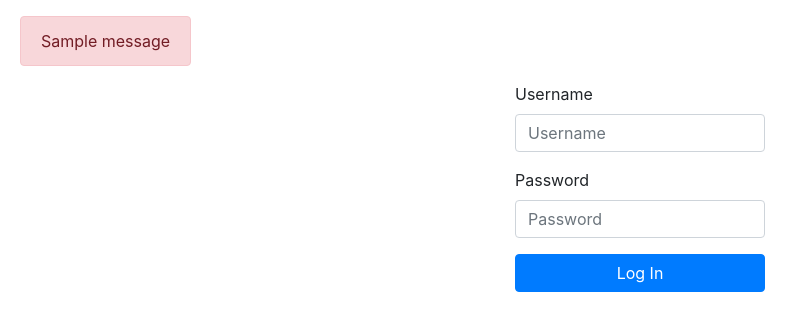
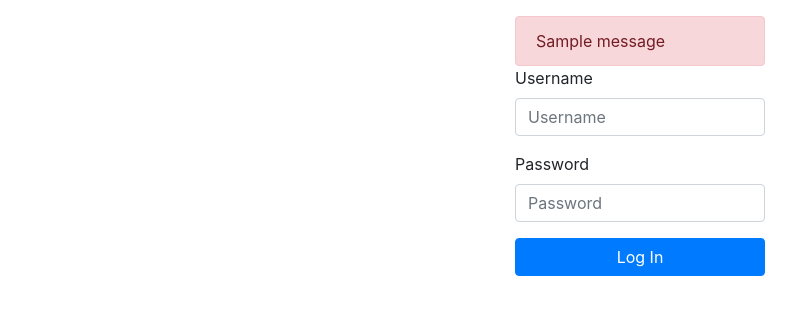
Before and after one commit to sunshineplan/OLMS-old, a Flask app: page /auth/login in a window 1280 px wide. Shown: the part 124-455 px from the top of the page, without its empty margins (0-808 px from the left). Run offline with Flask 2, Linux system fonts and the light colour scheme; one stand-in notice (Sample message) is shown; parts of the project's set-up code (start-up, migrations or seed data) failed here and were passed over; some libraries are stand-ins or nearby versions.

Commit message:
Fix login alert position

```diff
--- a/OLMS/static/style.css
+++ b/OLMS/static/style.css
@@ -25,9 +25,6 @@
 
 .login {
     width: 250px;
-}
-
-form.login {
     margin: 0 auto;
 }
 
--- a/OLMS/templates-zh/base.html
+++ b/OLMS/templates-zh/base.html
@@ -53,7 +53,7 @@
     {% block header %}{% endblock %}
     </header>
     {% for message in get_flashed_messages() %}
-    <div class='alert alert-danger d-inline-flex'>{{ message }}</div>
+    <div class="alert alert-danger {% if request.endpoint == 'auth.login' %}login{% else %}d-inline-flex{% endif %}">{{ message }}</div>
     {% endfor %}
     {% block content %}{% endblock %}
   </div>
--- a/OLMS/templates/base.html
+++ b/OLMS/templates/base.html
@@ -53,7 +53,7 @@
     {% block header %}{% endblock %}
     </header>
     {% for message in get_flashed_messages() %}
-    <div class='alert alert-danger d-inline-flex'>{{ message }}</div>
+    <div class="alert alert-danger {% if request.endpoint == 'auth.login' %}login{% else %}d-inline-flex{% endif %}">{{ message }}</div>
     {% endfor %}
     {% block content %}{% endblock %}
   </div>
```
